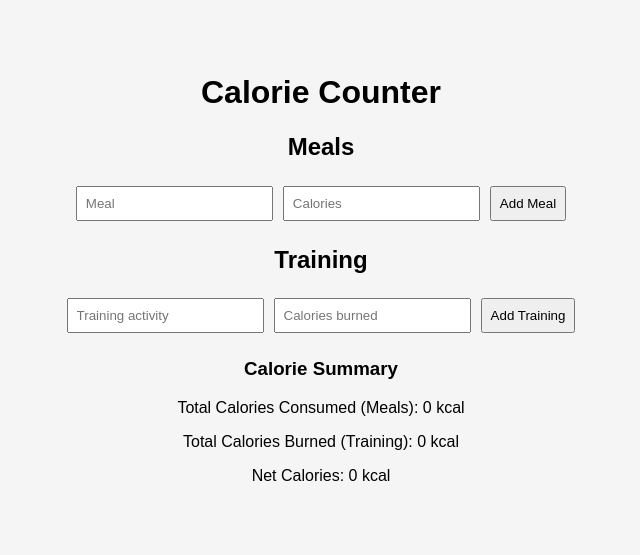
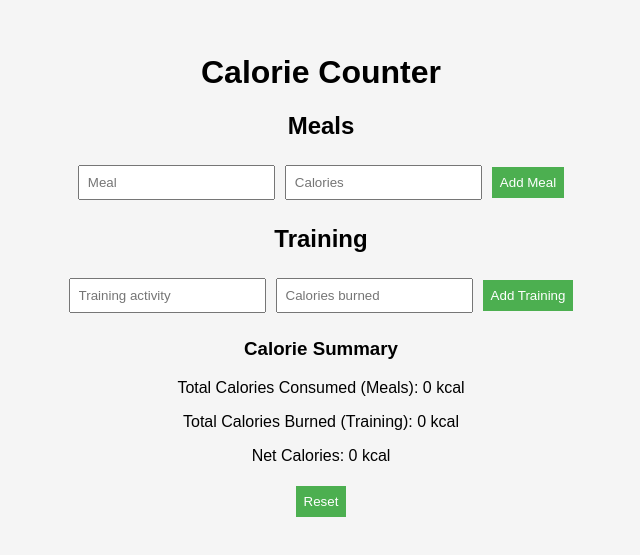
Before and after one commit to MarcinK420/CalorieBank, a React (Create React App) app: page / in a window 1280 px wide. Shown: the part 123-678 px from the top of the page, without its empty margins (319-959 px from the left). Built offline with nearby package versions, Linux system fonts and the light colour scheme.

Commit message:
ver 0.25
-added reset button

```diff
--- a/src/App.css
+++ b/src/App.css
@@ -20,3 +20,14 @@ input, button {
   padding: 8px;
   margin: 5px;
 }
+
+button {
+  background-color: #4CAF50;
+  color: white;
+  border: none;
+  cursor: pointer;
+}
+
+button:hover {
+  background-color: #45a049;
+}
--- a/src/App.js
+++ b/src/App.js
@@ -1,4 +1,4 @@
-import React, {useState} from 'react';
+import React, { useEffect, useState } from 'react';
 import MealForm from './components/MealForm';
 import MealList from './components/MealList';
 import TrainingForm from './components/TrainingForm';
@@ -18,6 +18,13 @@ function App() {
     setTrainingEntries([training, ...trainingEntries]);
   };
 
+  const handleReset = () => {
+    setMealEntries([]);
+    setTrainingEntries([]);
+    localStorage.removeItem('mealEntries');
+    localStorage.removeItem('trainingEntries');
+  };
+
   return (
     <div className="container">
       <h1>Calorie Counter</h1>
@@ -25,16 +32,21 @@ function App() {
       <section>
         <h2>Meals</h2>
         <MealForm onAddMeal={handleAddMeal} />
-        <MealList entries={mealEntries}/>
+        <MealList entries={mealEntries} />
       </section>
 
       <section>
         <h2>Training</h2>
         <TrainingForm onAddTraining={handleAddTraining} />
-        <TrainingList entries={trainingEntries}/>
+        <TrainingList entries={trainingEntries} />
       </section>
 
-      <CalorieSummary mealEntries={mealEntries} trainingEntries={trainingEntries} />
+      <CalorieSummary
+        mealEntries={mealEntries}
+        trainingEntries={trainingEntries}
+      />
+
+      <button onClick={handleReset}>Reset</button>
     </div>
   );
 }
```
